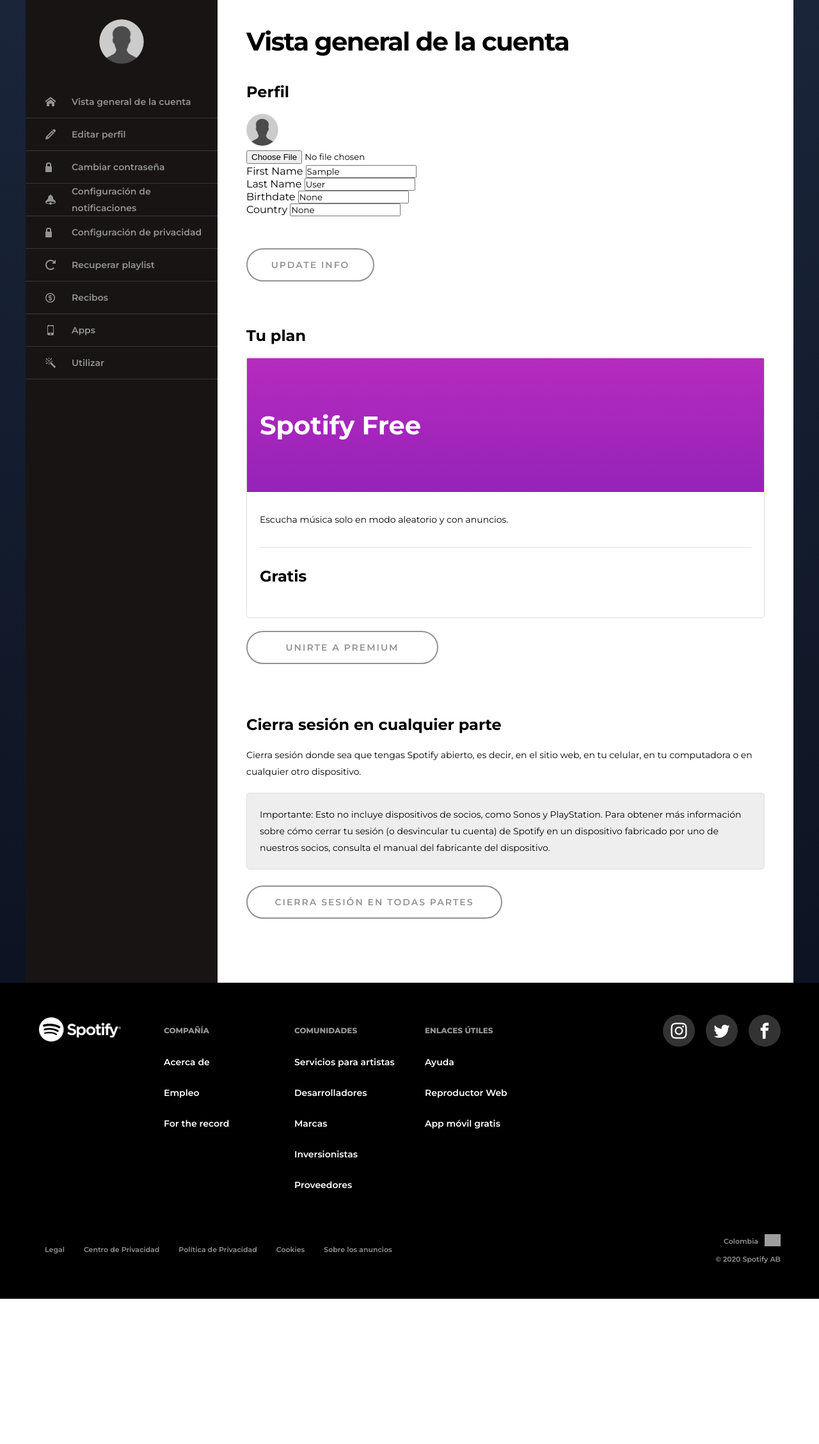
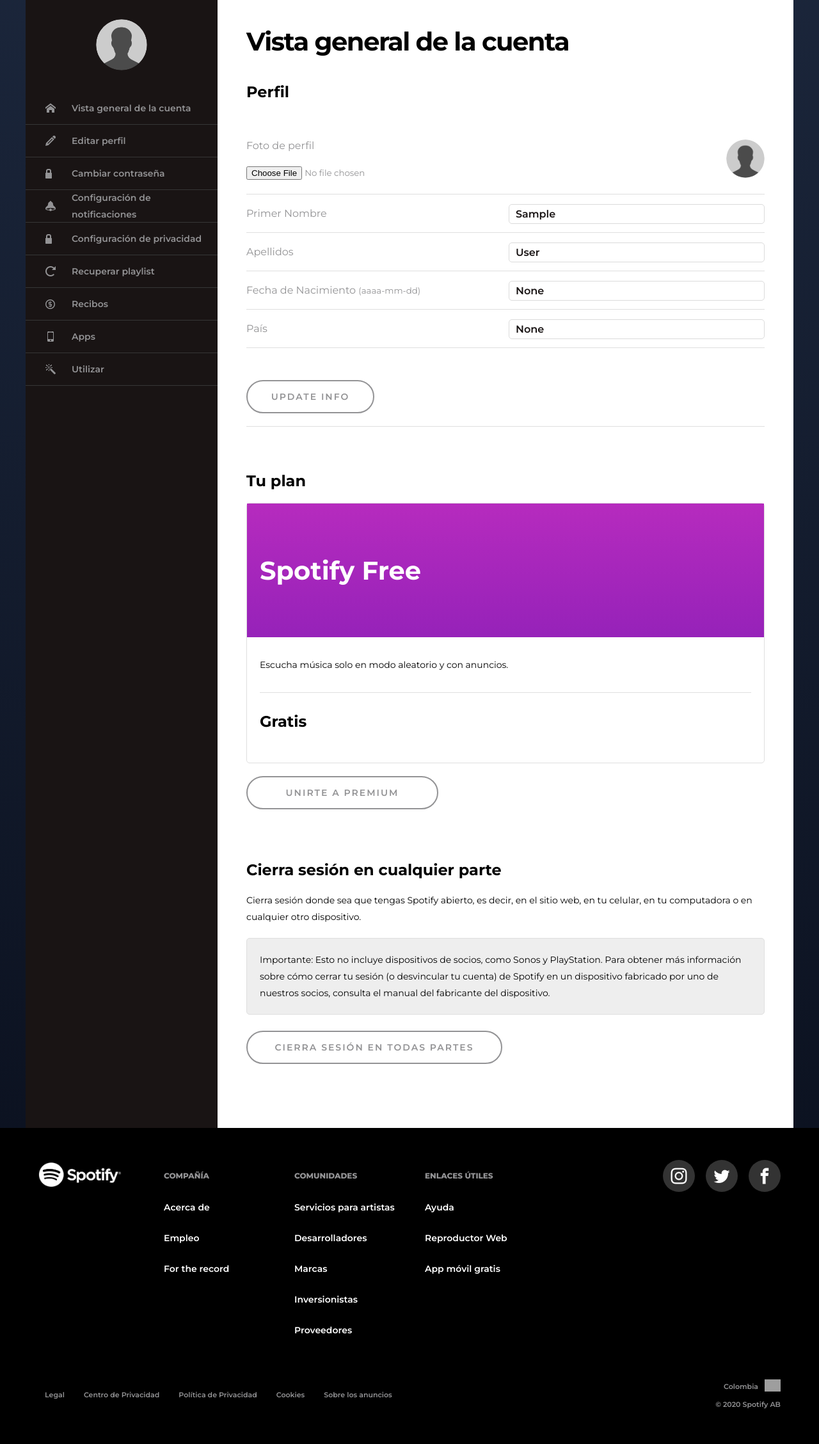
Before and after one commit to martinmendozadev/spotify-clone, a Django app: a page that uses spotify/templates/users/update.html in a window 1280 px wide. Shown: the part 80-2337 px from the top of the page at 64% size. Before the commit the page ends 2110 px from the top, so only its background shows below. Run offline with Django 3.2, Linux system fonts and the light colour scheme; the visitor is signed in with stand-in values (Sample User, id 1); data comes from the database, SQL or seed files in the repository; parts of the project's set-up code (start-up, migrations or seed data) failed here and were passed over; some web fonts are replaced; grey boxes are pictures that could not be loaded.

Commit message:
Finish styles fix and new form for overview account page

```diff
--- a/spotify/static/css/overview-page.css
+++ b/spotify/static/css/overview-page.css
@@ -3,6 +3,7 @@
   --color-green: #1db954;
   --color-white: #ffffff;
   --color-passive: #939395;
+  --color-passive-border: #dbdbdb;
   --font-spotify: "Montserrat", sans-serif;
   --background-account: linear-gradient(
     to bottom,
@@ -66,7 +67,10 @@
   font-weight: 600;
 }
 
-.nav__contain img {
+.nav__contain ul li img {
+  object-fit: cover;
+  object-position: center center;
+  width: 40px;
   height: 40px;
   border-radius: 50%;
 }
@@ -96,7 +100,12 @@
 }
 
 .account__photo img {
-  height: 70px;
+  /* background-repeat: no-repeat;
+  background-size: cover; */
+  object-fit: cover;
+  object-position: center center;
+  width: 80px;
+  height: 80px;
   border-radius: 50%;
 }
 
@@ -167,15 +176,43 @@
 }
 
 .account__description--profile-item {
-  grid-column: 2 / span 1;
+  grid-column: 2 / span 2;
   grid-row: 3;
 }
 
-.account__description--profile-item ul li {
+.account__description--profile-item {
   padding: 20px 0 20px 0;
   list-style: none;
   color: var(--color-passive);
   border-bottom: 1px solid #dfdfdf;
+}
+
+.account__description--profile-item img {
+  object-fit: cover;
+  object-position: center center;
+  width: 60px;
+  height: 60px;
+  border-radius: 50%;
+  float: right;
+}
+
+.account__description--profile-item p {
+  padding-top: 20px;
+}
+
+.item-input {
+  margin-top: -5px;
+  float: right;
+}
+
+.item-input input {
+  padding: 5px 10px;
+  width: 400px;
+  font-size: 1em;
+  color: var(--color-black);
+  font-weight: 600;
+  border: 1px solid var(--color-passive-border);
+  border-radius: 5px;
 }
 
 .button__outline {
@@ -203,18 +240,18 @@
   transform: scale(1.05);
 }
 
-.account__description--profile-data {
+/* .account__description--profile-data {
   grid-column: 3 / span 1;
   grid-row: 3;
 }
 
-.account__description--profile-data ul li {
-  padding: 20px 0 20px 0;
+.account__description--profile-data input {
+  padding: 20px 0 20px 10px;
   list-style: none;
   color: var(--color-black);
   border-bottom: 1px solid #dfdfdf;
   font-weight: 600;
-}
+} */
 
 /*----------------* account plan * ------------------*/
 
--- a/spotify/static/css/styles-search.css
+++ b/spotify/static/css/styles-search.css
@@ -124,7 +124,10 @@
   font-weight: 600;
 }
 
-.search__header--img img {
+#img-profile {
+  object-fit: cover;
+  object-position: center center;
+  width: 35px;
   height: 35px;
   border-radius: 50%;
   margin-right: 10px;
--- a/spotify/templates/users/update.html
+++ b/spotify/templates/users/update.html
@@ -20,7 +20,7 @@
           <a href="{% url 'users:feed' %}">
             <img
               src="{% static 'images/Spotify_Logo_RGB_White.png' %}"
-              alt=""
+              alt="Logo Spotify"
             />
           </a>
         </div>
@@ -32,12 +32,11 @@
             <li>|</li>
             <li>
               {% if user.picture %}
-              <img src="{{ user.picture.url }}" class="" height="50" />
+              <img src="{{ user.picture.url }}" alt="Profile picture" />
               {% else%}
               <img
                 src="{% static 'images/default-profile.png' %}"
-                class=""
-                height="50"
+                alt="Profile picture"
               />
               {% endif %}
             </li>
@@ -56,13 +55,9 @@
       <aside class="account__container--menu">
         <div class="account__photo">
           {% if user.picture %}
-          <img src="{{ user.picture.url }}" class="" height="50" />
+          <img src="{{ user.picture.url }}" />
           {% else%}
-          <img
-            src="{% static 'images/default-profile.png' %}"
-            class=""
-            height="50"
-          />
+          <img src="{% static 'images/default-profile.png' %}" />
           {% endif %}
         </div>
         <div class="account__blocks">
@@ -140,7 +135,7 @@
           <h1>Perfil</h1>
         </div>
         <div class="account__description--profile-item">
-          <!-------- Fix this section need stay into a form  ---------------------------------------------------------------------->
+          <!-------- Fix this section need stay into a form  ---->
           <form
             action="{% url 'users:update' user.username %}"
             method="POST"
@@ -148,9 +143,10 @@
           >
             {% csrf_token %}
 
-            <div class="media">
+            <div class="account__description--profile-item">
+              <label>Foto de perfil </label>
               {% if user.picture %}
-              <img src="{{ user.picture.url }}" class="" height="50" />
+              <img src="{{ user.picture.url }}" />
               {% else%}
               <img
                 src="{% static 'images/default-profile.png' %}"
@@ -158,25 +154,30 @@
                 height="50"
               />
               {% endif %}
-              <p class="ml-4"><input type="file" name="picture" /></p>
+              <p>
+                <input type="file" name="picture" />
+              </p>
             </div>
 
-            <div class="">
-              <label>First Name</label>
+            <div class="account__description--profile-item">
+              <label>Primer Nombre</label>
+              <div class="item-input">
                 <input
-                class=""
                   type="text"
                   name="first_name"
                   placeholder="First name"
                   value="{% if form.errors %}{{ form.first_name.value }}{% else %}{{ user.first_name }}{% endif %}"
                 />
                 <div class="">
-                {% for error in form.first_name.errors %} {{ error }} {%endfor%}
+                  {% for error in form.first_name.errors %} {{ error }}
+                  {%endfor%}
+                </div>
               </div>
             </div>
 
-            <div class="">
-              <label>Last Name</label>
+            <div class="account__description--profile-item">
+              <label>Apellidos</label>
+              <div class="item-input">
                 <input
                   class=""
                   type="text"
@@ -185,12 +186,15 @@
                   value="{% if form.errors %}{{ form.last_name.value }}{% else %}{{ user.last_name }}{% endif %}"
                 />
                 <div class="">
-                {% for error in form.last_name.errors %} {{ error }} {%endfor%}
+                  {% for error in form.last_name.errors %} {{ error }}
+                  {%endfor%}
+                </div>
               </div>
             </div>
 
-            <div class="">
-              <label>Birthdate</label>
+            <div class="account__description--profile-item">
+              <label>Fecha de Nacimiento <small>(aaaa-mm-dd)</small></label>
+              <div class="item-input">
                 <input
                   class=""
                   type="text"
@@ -199,12 +203,15 @@
                   value="{% if form.errors %}{{ form.birthdate.value }}{% else %}{{ user.birthdate }}{% endif %}"
                 />
                 <div class="">
-                {% for error in form.birthdate.errors %} {{ error }} {% endfor%}
+                  {% for error in form.birthdate.errors %} {{ error }}
+                  {%endfor%}
+                </div>
               </div>
             </div>
 
-            <div class="">
-              <label>Country</label>
+            <div class="account__description--profile-item">
+              <label>País</label>
+              <div class="item-input">
                 <input
                   class=""
                   type="text"
@@ -216,10 +223,11 @@
                   {% for error in form.country.errors %} {{ error }} {% endfor%}
                 </div>
               </div>
-
+            </div>
             <button type="submit" class="button__outline">Update info</button>
           </form>
         </div>
+
         <div class="account__description--plan">
           <h1>Tu plan</h1>
         </div>
```
Also changed, not shown: spotify/templates/index.html (+6 -2 lines). Lines whose indentation alone changed are shown as unchanged.
